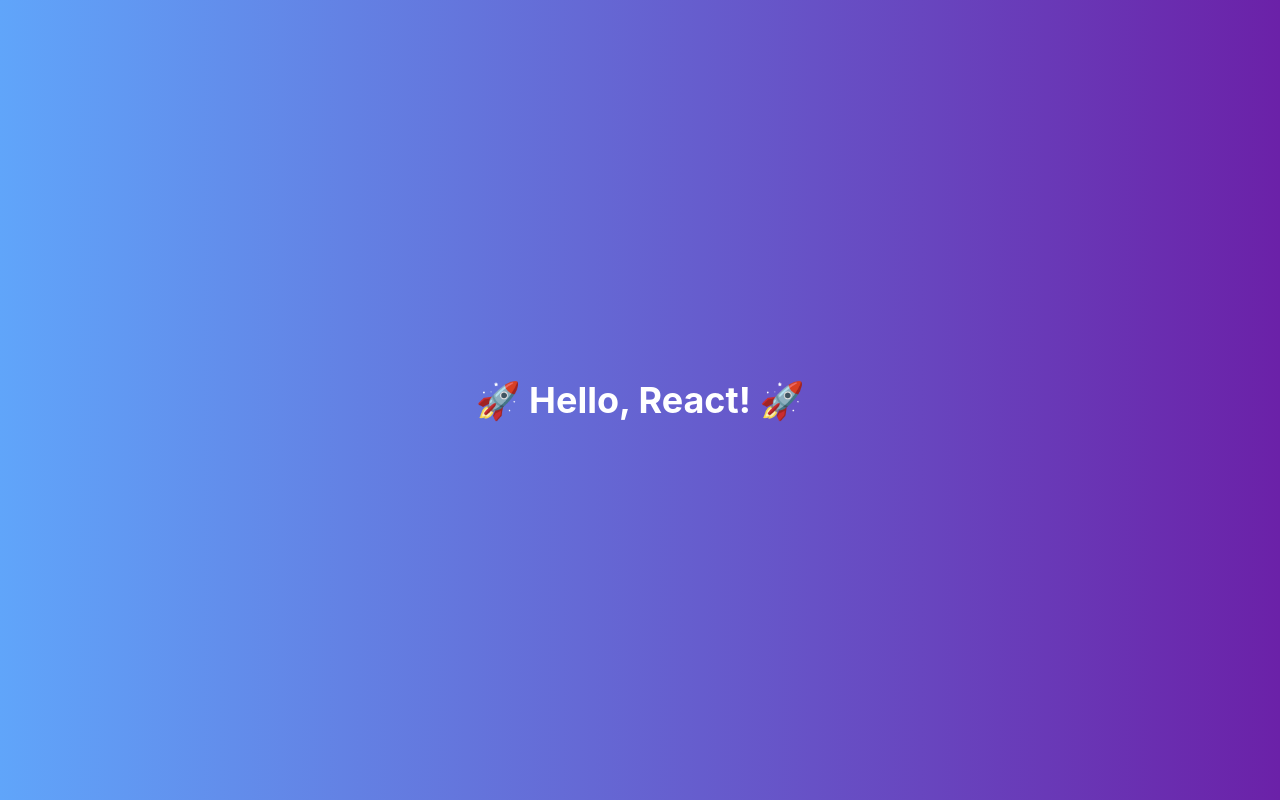
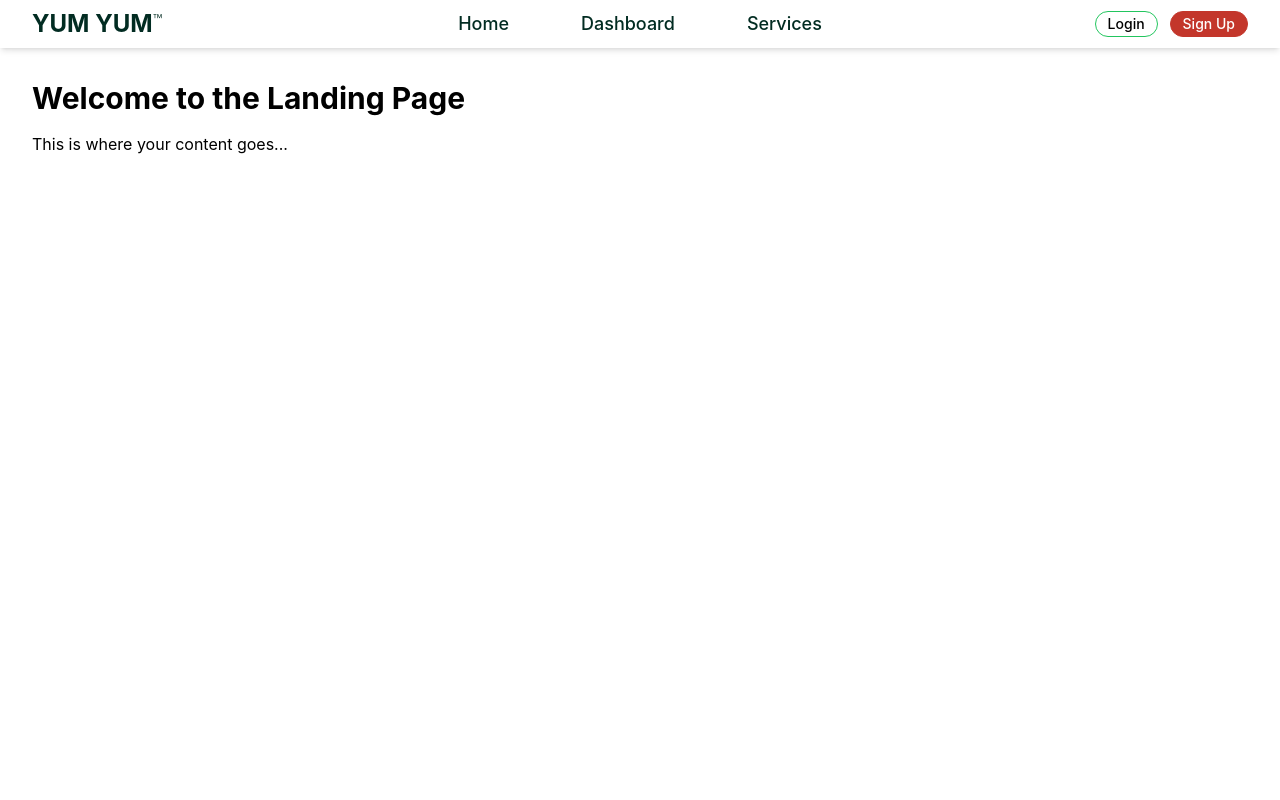
Before and after one commit to Susadi11/Distributed-Systems-Microservices-Assignment, a React (Create React App) app in the folder frontend-user/: page / in a window 1280 px wide. Built offline with nearby package versions, Linux system fonts and the light colour scheme.

Commit message:
did some changes

```diff
--- a/frontend-user/package.json
+++ b/frontend-user/package.json
@@ -11,6 +11,7 @@
     "postcss": "^8.5.1",
     "react": "^19.0.0",
     "react-dom": "^19.0.0",
+    "react-icons": "^5.5.0",
     "react-router-dom": "^7.4.0",
     "react-scripts": "5.0.1",
     "web-vitals": "^2.1.4"
--- a/frontend-user/src/App.js
+++ b/frontend-user/src/App.js
@@ -1,11 +1,11 @@
 import React from "react";
 import { Routes, Route } from "react-router-dom";
-import Home from "./Home";
+import LandingPage from "./pages/LandingPage";
 
 export default function App() {
     return (
         <Routes>
-            <Route path="/" element={<Home />} />
+            <Route path="/" element={<LandingPage />} />
         </Routes>
     );
 }
--- a/frontend-user/src/Home.js
+++ /dev/null
@@ -1,11 +0,0 @@
-import React from 'react';
-
-function Home() {
-    return (
-        <div className="flex items-center justify-center h-screen bg-gradient-to-r from-blue-400 to-purple-800">
-            <h1 className="text-white text-4xl font-bold">🚀 Hello, React! 🚀</h1>
-        </div>
-    );
-}
-
-export default Home;
--- /dev/null
+++ b/frontend-user/src/components/Utility/Navbar.js
@@ -0,0 +1,88 @@
+import React, { useState } from 'react';
+import { Link } from 'react-router-dom';
+import { FiMenu, FiX } from 'react-icons/fi';
+
+export default function Navbar() {
+    const [mobileMenuOpen, setMobileMenuOpen] = useState(false);
+
+    const toggleMobileMenu = () => {
+        setMobileMenuOpen(!mobileMenuOpen);
+    };
+
+    return (
+        <header className="bg-white bg-opacity-70 backdrop-blur text-emerald-950 sticky top-0 w-screen z-50 shadow-md">
+            <nav className="text-lg h-full mx-auto flex max-w-7xl items-center relative justify-between p-6 lg:px-8 py-2 gap-4">
+                {/* Left side of the navbar */}
+                <div className="flex lg:flex-1">
+                    <Link to="/" className="-m-1.5 p-1.5">
+                        <span className="text-2xl font-bold flex flex-row">
+                            YUM YUM
+                            <span className="font-light text-base">&trade;</span>
+                        </span>
+                    </Link>
+                </div>
+
+                {/* Center part of the navbar - visible on desktop */}
+                <div className="hidden lg:flex space-x-6">
+                    <Link to="/" className="nav-item">
+                        <div className="h-full font-medium px-6 rounded-full transition-all duration-200 hover:bg-green-200">
+                            Home
+                        </div>
+                    </Link>
+                    <Link to="/dashboard" className="nav-item">
+                        <div className="h-full font-medium px-6 rounded-full transition-all duration-200 hover:bg-green-200">
+                            Dashboard
+                        </div>
+                    </Link>
+                    <Link to="/serviceView" className="nav-item">
+                        <div className="h-full font-medium px-6 rounded-full transition-all duration-200 hover:bg-green-200">
+                            Services
+                        </div>
+                    </Link>
+                </div>
+
+                {/* Right side */}
+                <div className="flex lg:flex-1 justify-end space-x-3">
+                    <Link to="/login" className="hidden lg:block nav-item">
+                        <div className="px-3 py-1 border border-green-500 text-sm leading-4 font-medium rounded-full text-black transition-all duration-200 hover:bg-green-400 focus:outline-none focus:ring-2 focus:ring-offset-2 focus:ring-green-500">
+                            Login
+                        </div>
+                    </Link>
+
+                    <Link to="/signup" className="hidden lg:block nav-item">
+                        <div className="px-3 py-1 border border-dark-red bg-dark-red text-sm leading-4 font-medium rounded-full text-white transition-all duration-200 hover:bg-red-hover focus:outline-none focus:ring-2 focus:ring-offset-2 focus:ring-green-500">
+                            Sign Up
+                        </div>
+                    </Link>
+
+                    {/* Mobile menu toggle button */}
+                    <button
+                        type="button"
+                        className="lg:hidden -m-2.5 inline-flex items-center justify-center rounded-md p-2.5 text-gray-700"
+                        onClick={toggleMobileMenu}
+                    >
+                        <span className="sr-only">Open main menu</span>
+                        {mobileMenuOpen ? (
+                            <FiX className="h-6 w-6" aria-hidden="true" />
+                        ) : (
+                            <FiMenu className="h-6 w-6" aria-hidden="true" />
+                        )}
+                    </button>
+                </div>
+            </nav>
+
+            {/* Mobile menu */}
+            {mobileMenuOpen && (
+                <div className="lg:hidden absolute top-full left-0 w-full bg-white shadow-md">
+                    <div className="space-y-1 px-2 pb-3 pt-2">
+                        <Link to="/" className="block px-3 py-2 rounded-md text-base font-medium text-gray-700 hover:bg-gray-50 hover:text-gray-900">Home</Link>
+                        <Link to="/dashboard" className="block px-3 py-2 rounded-md text-base font-medium text-gray-700 hover:bg-gray-50 hover:text-gray-900">Dashboard</Link>
+                        <Link to="/serviceView" className="block px-3 py-2 rounded-md text-base font-medium text-gray-700 hover:bg-gray-50 hover:text-gray-900">Services</Link>
+                        <Link to="/login" className="block px-3 py-2 rounded-md text-base font-medium text-gray-700 hover:bg-gray-50 hover:text-gray-900">Login</Link>
+                        <Link to="/signup" className="block px-3 py-2 rounded-md text-base font-medium text-gray-700 hover:bg-gray-50 hover:text-gray-900">Sign Up</Link>
+                    </div>
+                </div>
+            )}
+        </header>
+    );
+}
--- /dev/null
+++ b/frontend-user/src/pages/LandingPage.js
@@ -0,0 +1,14 @@
+import React from 'react';
+import Navbar from '../components/Utility/Navbar';
+
+export default function LandingPage() {
+    return (
+        <div>
+            <Navbar />
+            <main className="p-8">
+                <h1 className="text-3xl font-bold">Welcome to the Landing Page</h1>
+                <p className="mt-4">This is where your content goes...</p>
+            </main>
+        </div>
+    );
+}
--- a/frontend-user/tailwind.config.js
+++ b/frontend-user/tailwind.config.js
@@ -1,10 +1,15 @@
 /** @type {import('tailwindcss').Config} */
 module.exports = {
   content: [
-    "./src/*.{js,jsx,ts,tsx}",
+    "./src/**/*.{js,jsx,ts,tsx}",
   ],
   theme: {
-    extend: {},
+    extend: {
+      colors: {
+        'dark-red': '#c3362b',
+        'red-hover': '#c94a40',
+      },
+    },
   },
   plugins: [],
 }
```
Also changed, not shown: 1 other file (tests, documents, lock files or other folders).
